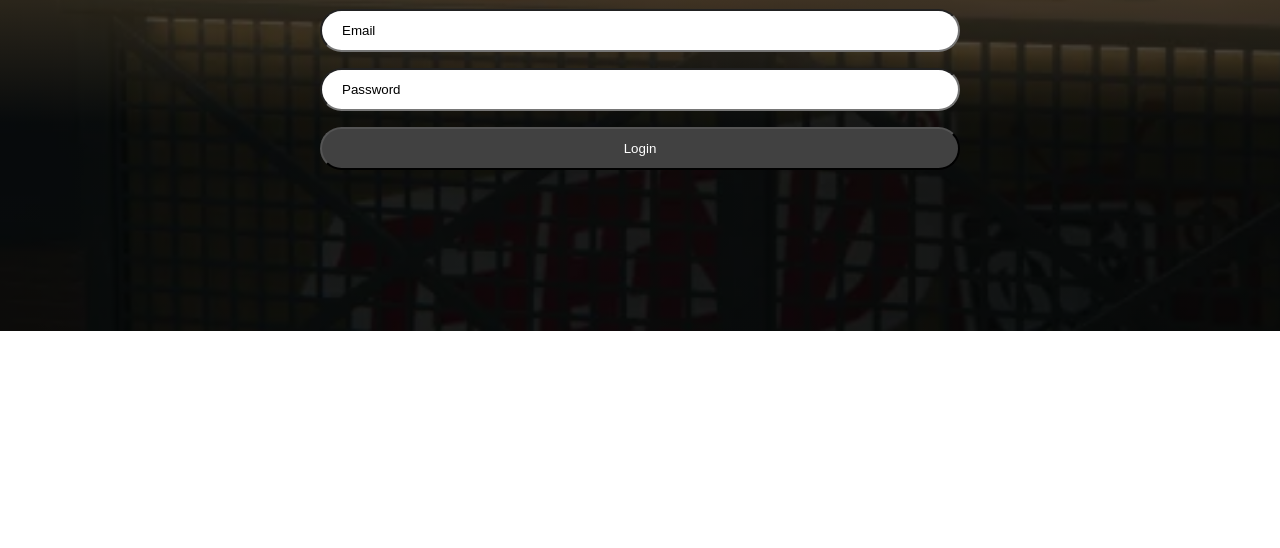
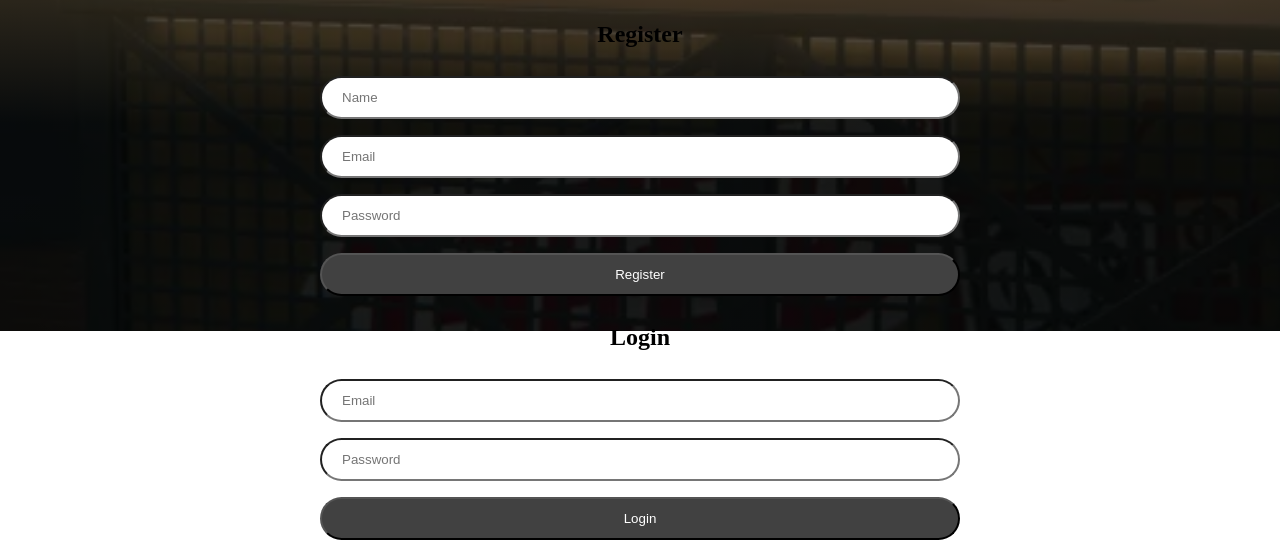
Before and after one commit to Zauberbogi/jatek_katalogus, a plain HTML site: page webpages/login.html in a window 1280 px wide. Shown: the part 569-1117 px from the top of the page. Before the commit the page ends 900 px from the top, so only its background shows below. Drawn offline with Linux system fonts and the light colour scheme; files that its build step writes are made by us from their sources; files whose address does not match are found by name.

Commit message:
Update login.html

```diff
--- a/webpages/login.html
+++ b/webpages/login.html
@@ -9,7 +9,7 @@
 <body>
     <header>
         <a href="index.html">
-        <img src="rp.png">
+            <img src="rp.png">
         </a>
         <nav>
             <ul>
@@ -20,12 +20,24 @@
         </nav>
     </header>
 
-    <form class="datas">
+    <div class="datas">
         <img src="rp.png"><br>
-        <input type="text" id="email" value="Email"><br>
-        <input type="text"  id="password" value="Password"><br>
-        <input type="button" id="loginButton" value="Login">
-    </form>
+
+        <h2>Register</h2>
+        <form>
+            <input type="text" id="name-register" placeholder="Name"><br>
+            <input type="text" id="email-register" placeholder="Email"><br>
+            <input type="password" id="password-register" placeholder="Password"><br>
+            <input type="button" id="registerButton" value="Register">
+        </form>
+
+        <h2>Login</h2>
+        <form>
+            <input type="text" id="email-login" placeholder="Email"><br>
+            <input type="password" id="password-login" placeholder="Password"><br>
+            <input type="button" id="loginButton" value="Login"><br>
+        </form>
+    </div>
 
     <script src="login.js"></script>
 </body>
```
